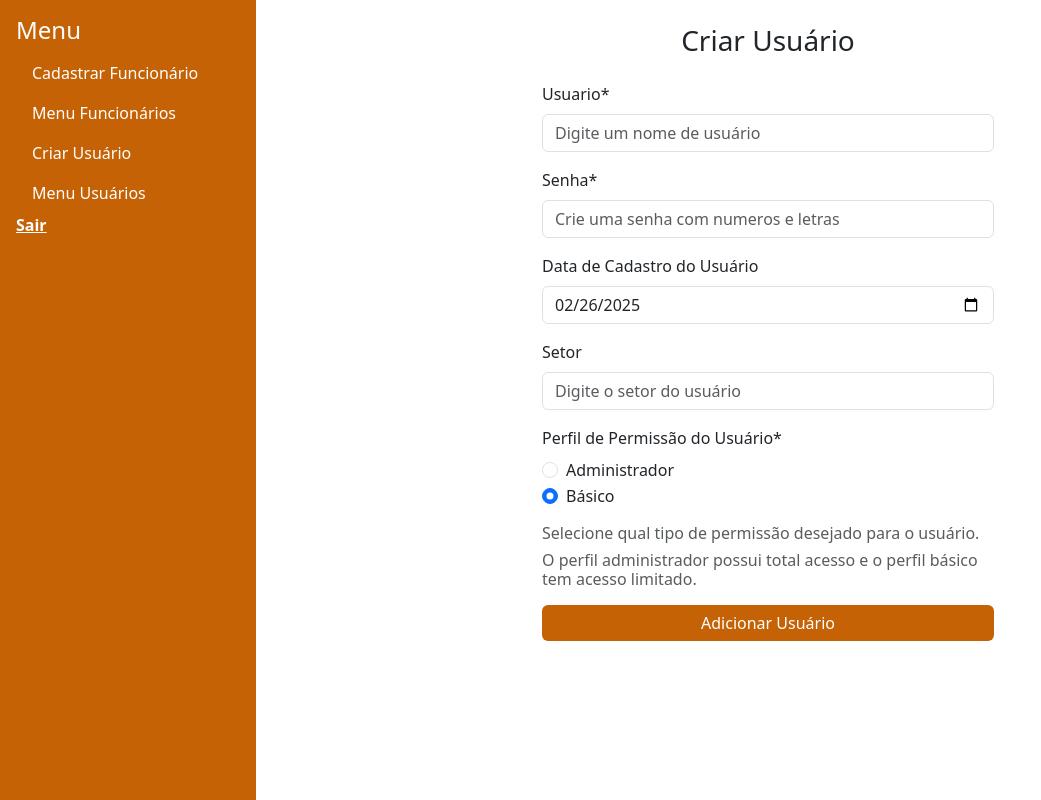
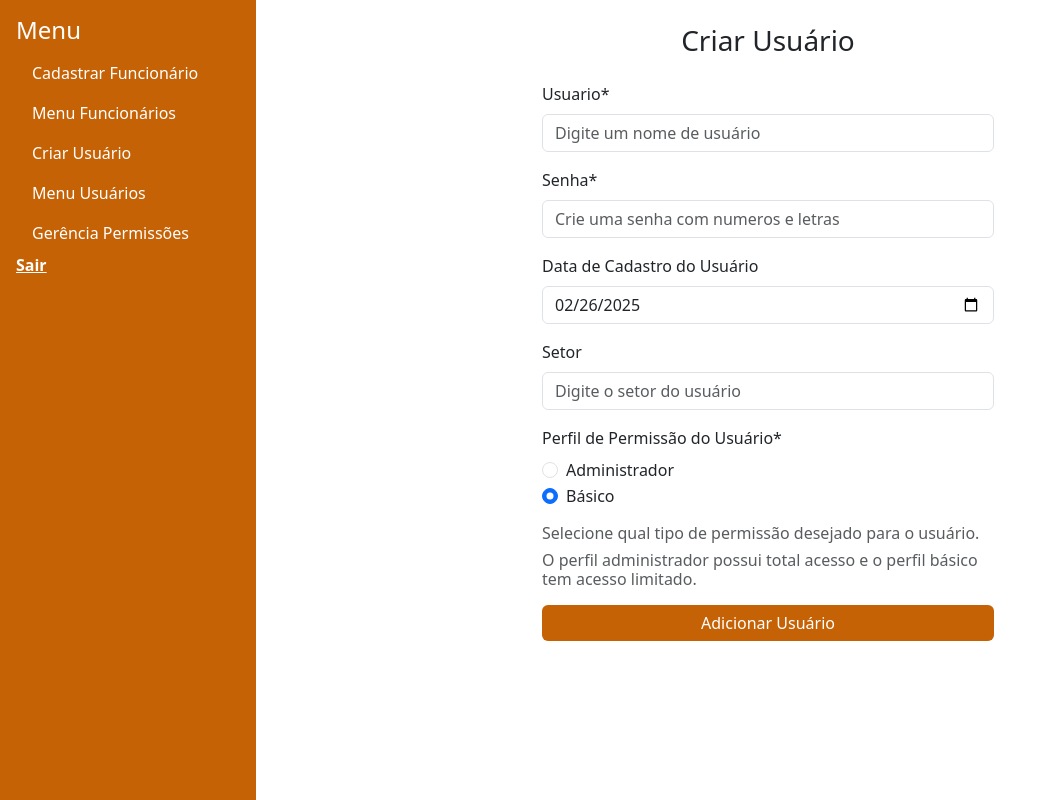
Before and after one commit to Laryssa75/Automatiza-o_aniversario, a Django app: page /funcionarios/admin/criar-usuario/ in a window 1280 px wide. Shown: the whole page, without its empty margins (0-1041 px from the left). Run offline with Django 5.2, Linux system fonts and the light colour scheme; data comes from the database, SQL or seed files in the repository; parts of the project's set-up code (start-up, migrations or seed data) failed here and were passed over.

Commit message:
adicionando tela de permissoes

```diff
--- a/aniversario/funcionarios/templates/funcionarios/base.html
+++ b/aniversario/funcionarios/templates/funcionarios/base.html
@@ -35,6 +35,10 @@
                 </li>
 
                 <li class="nav flex-column">
+                    <a class="nav-link text-white" href="{% url 'funcionarios:permissoes' %}">Gerência Permissões</a>
+                </li>
+
+                <li class="nav flex-column">
                     <a href="{% url 'funcionarios:login' %}" class="text-white fw-bold">Sair</a>
                 </li>
             </ul>
--- a/aniversario/funcionarios/templates/funcionarios/cadastrar_funcionario.html
+++ b/aniversario/funcionarios/templates/funcionarios/cadastrar_funcionario.html
@@ -17,7 +17,6 @@
 
     <!--Container invisível para armazenar mensagens-->
     <div id="messagesContainer" data-messages="{% for message in messages %}{{ message|escapejs }}{% if not forloop.last %}|||{% endif %}{% endfor %}"></div>
-    <!--ajustar depois esse container de mensagens-->
 
     <div class="container d-flex justify-content-center align-items-center min-vh-70">
         {% include "funcionarios/modal_ConfUpload.html" %}
```
